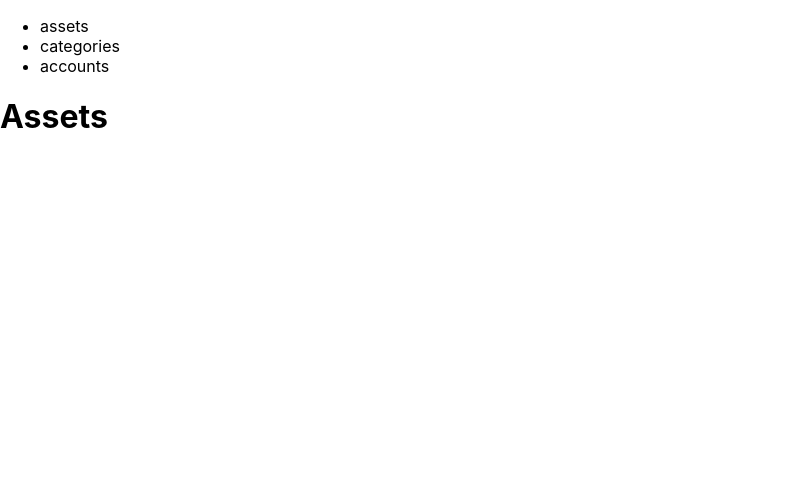
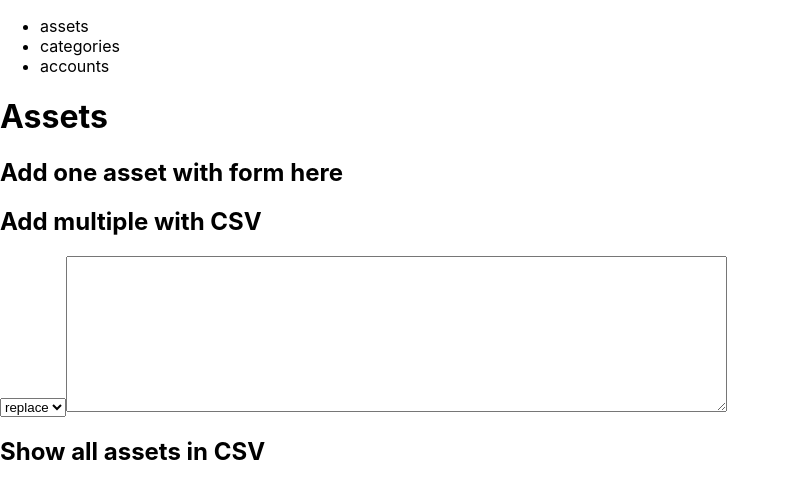
Before and after one commit to lydstyl/220822-assets, a Next.js app: page /assets in a window 1280 px wide. Shown: the top 498 px of the page, without its empty margins (0-790 px from the left). Built offline with nearby package versions, Linux system fonts and the light colour scheme.

Commit message:
Display futur features in asset page.

```diff
--- a/pages/assets/index.tsx
+++ b/pages/assets/index.tsx
@@ -11,6 +11,23 @@ const Assets: NextPage = () => {
 
             <main>
                 <h1>Assets</h1>
+
+                <section>
+                    <h2>Add one asset with form here</h2>
+                </section>
+
+                <section>
+                    <h2>Add multiple with CSV</h2>
+                    <select name="action" id="action">
+                        <option value="replace">replace</option>
+                        <option value="add">add</option>
+                    </select>
+                    <textarea cols="80" rows="10"></textarea>
+                </section>
+
+                <section>
+                    <h2>Show all assets in CSV</h2>
+                </section>
             </main>
         </div>
     )
```
